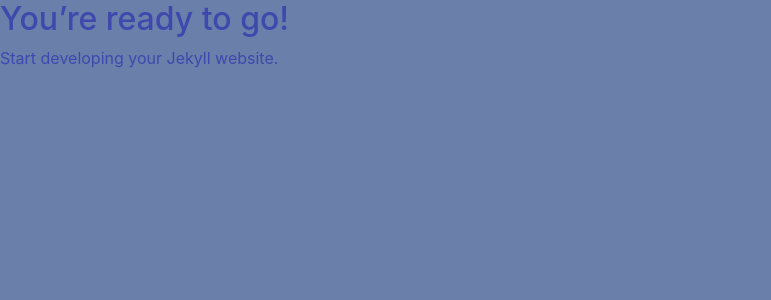
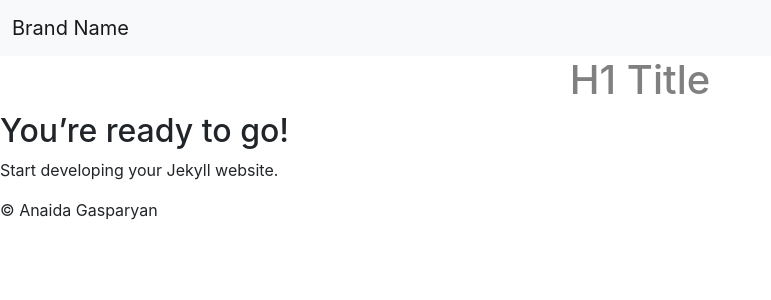
Before and after one commit to anaida-gasparyan/anaida-gasparyan.github.io, a Jekyll site: the page built from index.md, in a window 1280 px wide. Shown: the top 300 px of the page, without its empty margins (0-771 px from the left). Built offline with Jekyll 4.4.1, drawn with Linux system fonts in a browser that asks for light colours.

Commit message:
Add feader and footer

```diff
--- /dev/null
+++ b/_includes/footer.html
@@ -0,0 +1,5 @@
+<footer id="footer">
+    &copy; Anaida Gasparyan
+</footer>
+<script src="https://cdn.jsdelivr.net/npm/bootstrap@5.2.3/dist/js/bootstrap.bundle.min.js" integrity="sha384-kenU1KFdBIe4zVF0s0G1M5b4hcpxyD9F7jL+jjXkk+Q2h455rYXK/7HAuoJl+0I4" crossorigin="anonymous"></script>
+<script src="/assets/js/main.js" ></script>
--- /dev/null
+++ b/_includes/head.html
@@ -0,0 +1,8 @@
+<head>
+    <meta charset="utf-8">
+    <meta name="viewport" content="width=device-width, initial-scale=1">
+    <title>{{ page.title }} - {{ site.title }}</title>
+
+    <link href="https://cdn.jsdelivr.net/npm/bootstrap@5.2.3/dist/css/bootstrap.min.css" rel="stylesheet" integrity="sha384-rbsA2VBKQhggwzxH7pPCaAqO46MgnOM80zW1RWuH61DGLwZJEdK2Kadq2F9CUG65" crossorigin="anonymous">
+    <link rel="stylesheet" href="{{ "/assets/css/main.css" | relative_url }}">
+</head>
--- /dev/null
+++ b/_includes/header.html
@@ -0,0 +1,5 @@
+<nav class="navbar bg-light">
+    <div class="container-fluid">
+      <a class="navbar-brand" href="#">Brand Name</a>
+    </div>
+</nav>
--- a/_layouts/default.html
+++ b/_layouts/default.html
@@ -1,18 +1,14 @@
 <!DOCTYPE html>
 <html lang="{{ site.lang | default: "en-US" }}">
-  <head>
-    <meta charset="utf-8">
-    <meta name="viewport" content="width=device-width, initial-scale=1">
-    <title>{{ page.title }} - {{ site.title }}</title>
-
-    <link href="https://cdn.jsdelivr.net/npm/bootstrap@5.2.3/dist/css/bootstrap.min.css" rel="stylesheet" integrity="sha384-rbsA2VBKQhggwzxH7pPCaAqO46MgnOM80zW1RWuH61DGLwZJEdK2Kadq2F9CUG65" crossorigin="anonymous">
-    <link rel="stylesheet" href="{{ "/assets/css/main.css" | relative_url }}">
-  </head>
+  <!-- Head -->
+  {% include head.html %}
   <body>
+    {% include header.html %}
     <main>
       {{ content }}
     </main>
-    <script src="https://cdn.jsdelivr.net/npm/bootstrap@5.2.3/dist/js/bootstrap.bundle.min.js" integrity="sha384-kenU1KFdBIe4zVF0s0G1M5b4hcpxyD9F7jL+jjXkk+Q2h455rYXK/7HAuoJl+0I4" crossorigin="anonymous"></script>
-    <script src="/assets/js/main.js" ></script>
+
+    <!-- Footer -->
+    {% include footer.html %}
   </body>
 </html>
--- a/_sass/base.scss
+++ b/_sass/base.scss
@@ -3,8 +3,6 @@
 /* Custom Styles */
 
 body {
-  background: $backgroundColor;
-  color: $bodyColor;
   font-family: $bodyFont;
   width: 100%;
   height: 100vh;
--- a/_sass/vars.scss
+++ b/_sass/vars.scss
@@ -1,5 +1,2 @@
 /* Custom Variables */
-
-$backgroundColor: #6b7fab;
-$bodyColor: #3f48ad;
 $bodyFont: -apple-system,BlinkMacSystemFont,"Segoe UI",Helvetica,Arial,sans-serif,"Apple Color Emoji","Segoe UI Emoji","Segoe UI Symbol";
--- a/index.md
+++ b/index.md
@@ -3,6 +3,7 @@ layout: default
 title: "Happy Jekylling!"
 ---
 
+# H1 Title
 ## You're ready to go!
 
 Start developing your Jekyll website.
```
Also changed, not shown: 1 other file.
